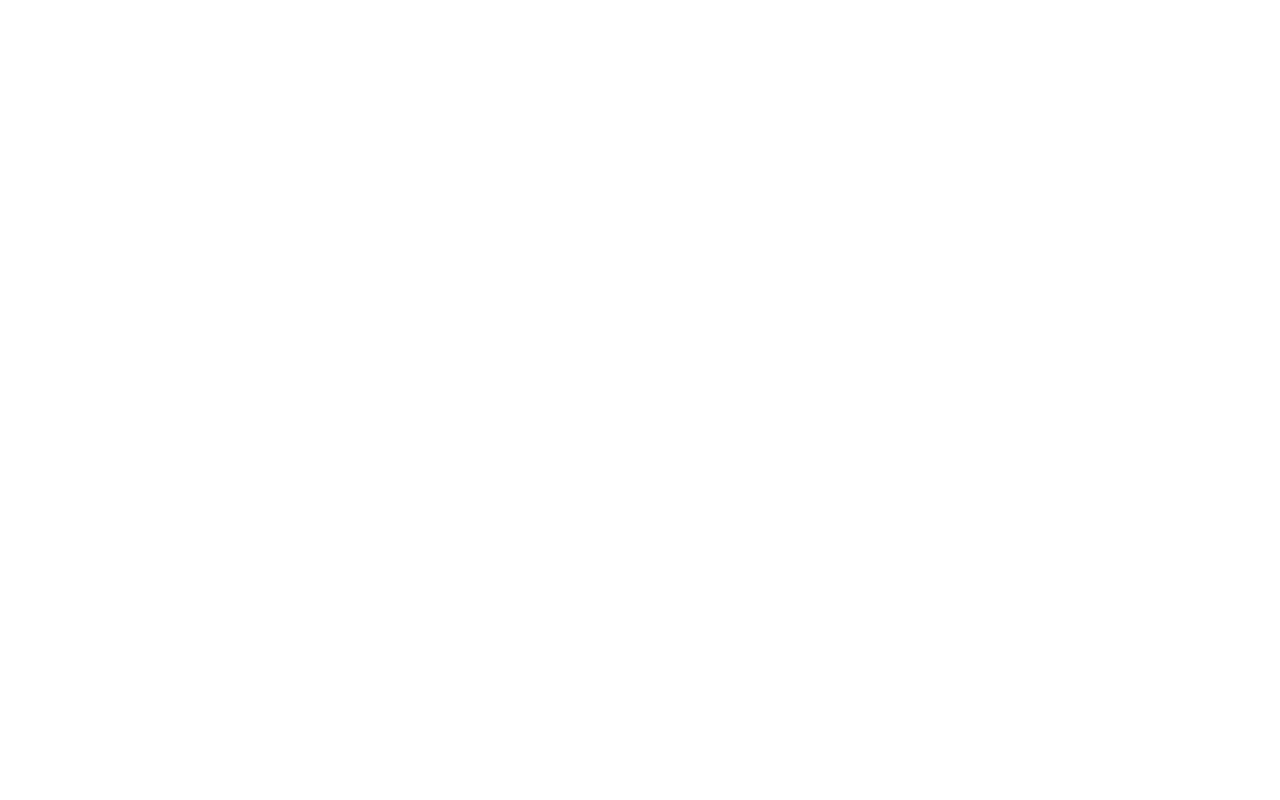
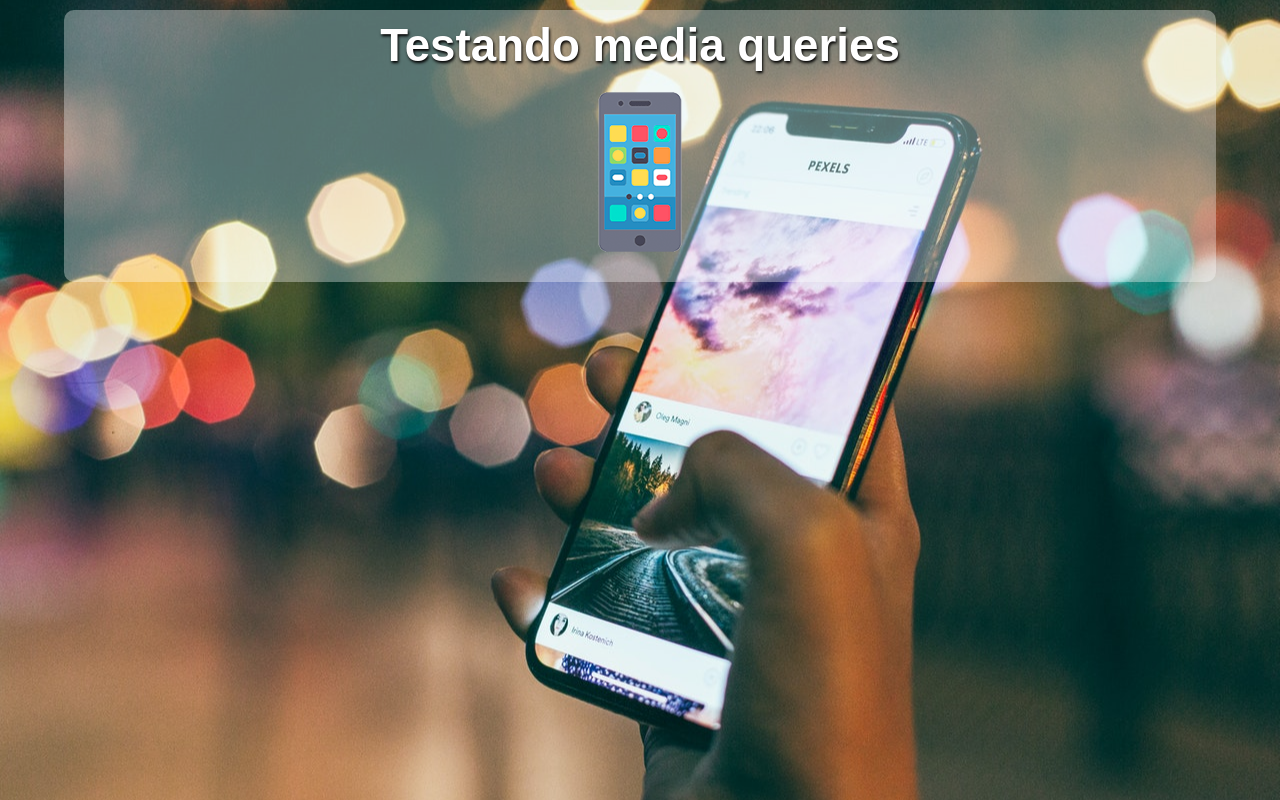
Before and after one commit to munhoz1763/html, a plain HTML site: page ex027/mq004/index.html in a window 1280 px wide. Drawn offline with Linux system fonts and the light colour scheme.

Commit message:
atualizacao projeto

```diff
--- /dev/null
+++ b/ex027/mq004/estilos/mediaqueries.css
@@ -0,0 +1,9 @@
+@charset "UTF-8";
+
+/* para todos */
+*{
+    padding: 0;
+    margin: 0;
+
+
+}
--- /dev/null
+++ b/ex027/mq004/estilos/mobile.css
@@ -0,0 +1,47 @@
+@charset "UTF-8";
+
+/* mobile */
+
+*{
+    padding: 0;
+    margin: 0;
+    font-family: Arial, Helvetica, sans-serif;
+    font-size: 1.3em;
+    box-sizing: border-box;
+
+
+}
+
+html {
+
+
+    height: 100vh;
+}
+body{
+    background: black url(../back-phone.jpg) no-repeat;
+    background-position: center;
+    background-size: cover;
+}
+main{
+    background: #ffffff57;
+    width: 90%;
+    margin: auto;
+    border-radius: 10px;
+    padding: 10px;
+    margin-top: 10px;
+}
+img{
+    display: block;
+    margin: auto;
+}
+h1{
+    text-align: center;
+    color: white;
+    text-shadow: 1px 2px 3px black;
+}
+
+img#phone{display: block;}
+img#tablet{display: none;}
+img#impressora{display: none;}
+img#pc{display: none;}
+img#tv{display: none;}
--- /dev/null
+++ b/ex027/mq004/estilos/style.css
@@ -0,0 +1,3 @@
+@charset "UTF-8";
+
+/* mobile */
--- a/ex027/mq004/index.html
+++ b/ex027/mq004/index.html
@@ -4,10 +4,22 @@
     <meta charset="UTF-8">
     <meta name="viewport" content="width=device-width, initial-scale=1.0">
     <title>Mobile first</title>
+    <link rel="stylesheet" href="estilos/mobile.css" media="all">
+    <link rel="stylesheet" href="estilos/mediaqueries.css">
 </head>
 
 <body>
+    <main>
+        <h1>Testando media queries</h1>
+        <img id="phone" src="icon-phone.png" alt="acessando celular">
+        <img id="tablet" src="icon-tablet.png" alt="acessando tablet">
+        <img id="impressora" src="icon-print.png" alt="imprimindo">
+        <img id="pc" src="icon-pc.png" alt="acessando pc">
+        <img id="tv" src="icon-tv.png" alt="acessando tv">
 
+
+
+    </main>
 </body>
 
 </html>
--- a/projeto-dofus/Projeto xelor/estilo-xelor.css
+++ b/projeto-dofus/Projeto xelor/estilo-xelor.css
@@ -14,6 +14,9 @@ body{
     background: #061126;
     color: #899080;
 
+}
+::-webkit-scrollbar{
+    width: 0px;
 }
 
 html {
@@ -42,10 +45,11 @@ nav {
     max-width: 1120px;
     margin: auto;
     align-items: center;
-    padding: 1.5rem 10rem;
+    padding: 10px;
     flex-direction: row;
 
 }
+
 
 .logo {
     font-family: "Bungee", sans-serif;
@@ -84,6 +88,7 @@ main {
     background-attachment: fixed;
     background-position: right center;
     background-repeat: no-repeat;
+    width:100%;
 }
 
 .hero {
```
Also changed, not shown: projeto-dofus/Projeto xelor/projetoxelor.html (+2 -2 lines).
